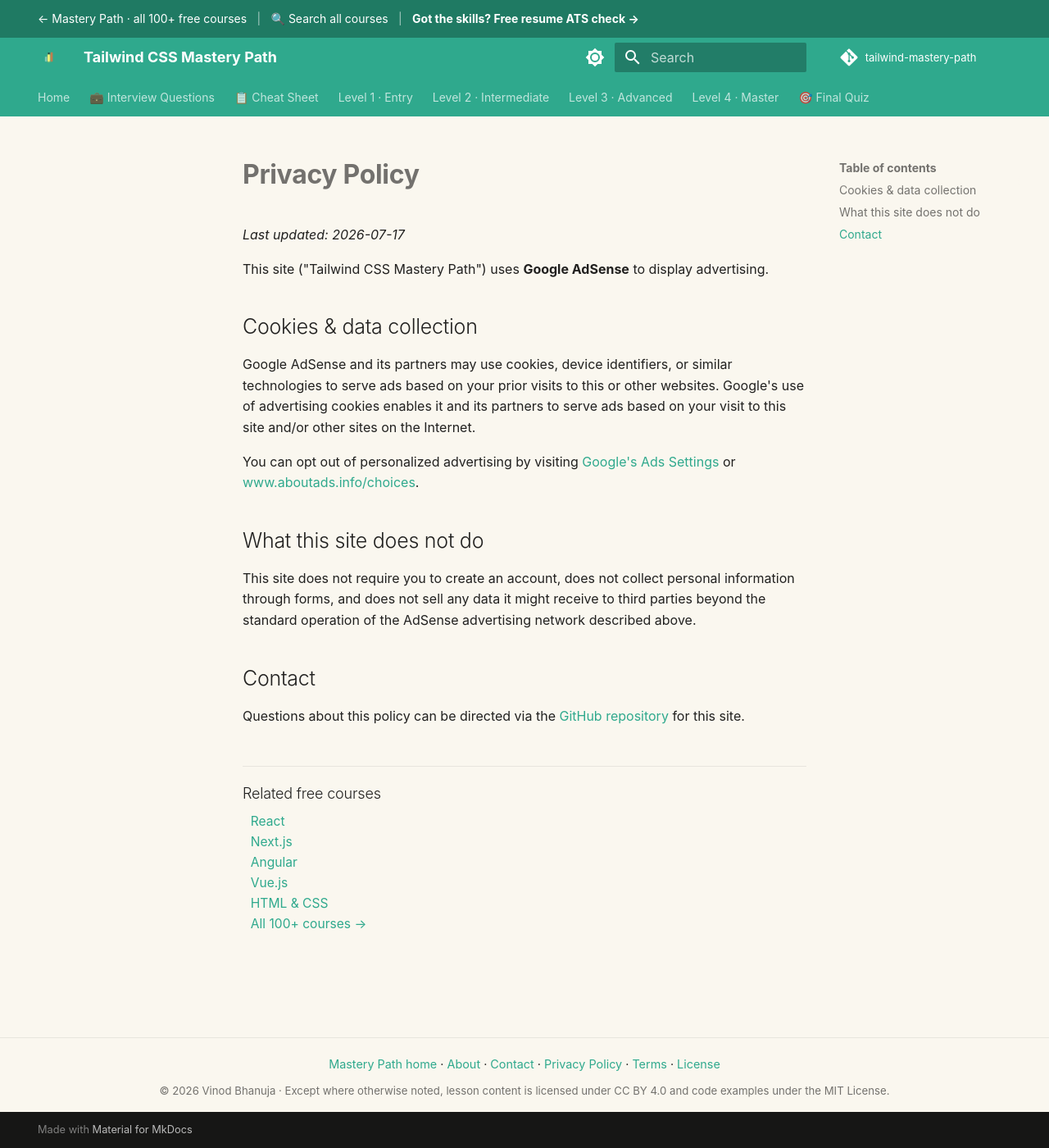
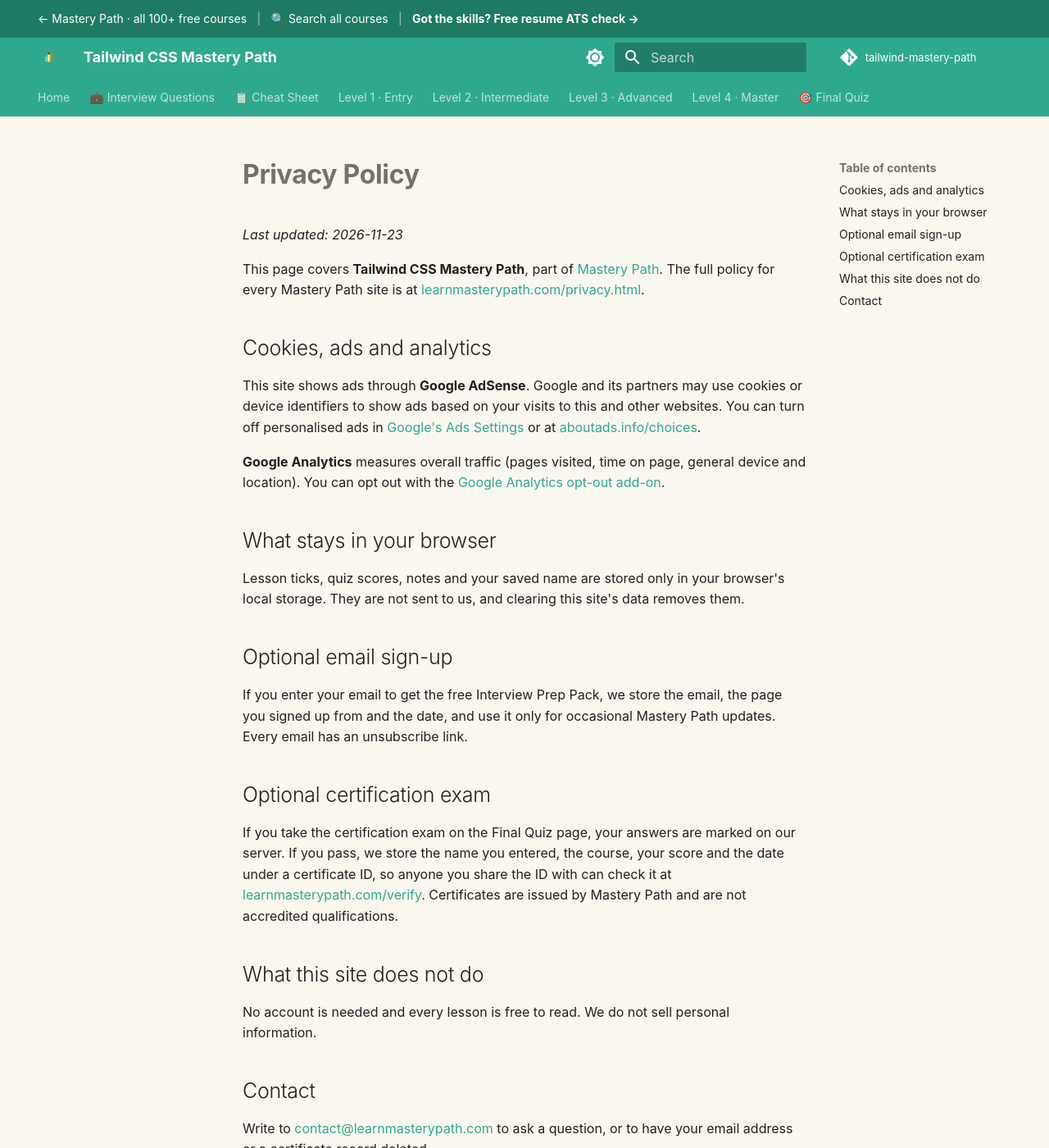
Before and after one commit to SIGILIPELLI/tailwind-mastery-path, an MkDocs documentation site: the page built from docs/privacy.md, in a window 1280 px wide and 1400 px high. Shown: the whole window at 82% size. Built offline with MkDocs 1.6.1 and Material for MkDocs 9.7.7, drawn with Linux system fonts in a browser that asks for light colours; comment, search, counter and statistics services are not loaded.

Commit message:
Update privacy page: progress stays in the browser, optional email sign-up and certification exam, link to the full policy
Co-Authored-By: Claude Opus 5.5 <noreply@anthropic.com>

```diff
--- a/docs/privacy.md
+++ b/docs/privacy.md
@@ -1,33 +1,35 @@
 ---
-description: "Privacy policy for Tailwind CSS Mastery Path: how Google AdSense and Analytics cookies are used on this free course site and how to opt out."
+description: "Privacy policy for the free Tailwind CSS Mastery Path: cookies for ads and analytics, what stays in your browser, and the optional email sign-up and certification exam."
 ---
 
 # Privacy Policy
 
-_Last updated: 2026-07-17_
+_Last updated: 2026-11-23_
 
-This site ("Tailwind CSS Mastery Path") uses **Google AdSense** to display advertising.
+This page covers **Tailwind CSS Mastery Path**, part of [Mastery Path](https://learnmasterypath.com/). The full policy for every Mastery Path site is at [learnmasterypath.com/privacy.html](https://learnmasterypath.com/privacy.html).
 
-## Cookies & data collection
+## Cookies, ads and analytics
 
-Google AdSense and its partners may use cookies, device identifiers, or similar
-technologies to serve ads based on your prior visits to this or other websites.
-Google's use of advertising cookies enables it and its partners to serve ads
-based on your visit to this site and/or other sites on the Internet.
+This site shows ads through **Google AdSense**. Google and its partners may use cookies or device identifiers to show ads based on your visits to this and other websites. You can turn off personalised ads in [Google's Ads Settings](https://adssettings.google.com/) or at [aboutads.info/choices](https://www.aboutads.info/choices/).
 
-You can opt out of personalized advertising by visiting
-[Google's Ads Settings](https://adssettings.google.com/) or
-[www.aboutads.info/choices](https://www.aboutads.info/choices/).
+**Google Analytics** measures overall traffic (pages visited, time on page, general device and location). You can opt out with the [Google Analytics opt-out add-on](https://tools.google.com/dlpage/gaoptout).
+
+## What stays in your browser
+
+Lesson ticks, quiz scores, notes and your saved name are stored only in your browser's local storage. They are not sent to us, and clearing this site's data removes them.
+
+## Optional email sign-up
+
+If you enter your email to get the free Interview Prep Pack, we store the email, the page you signed up from and the date, and use it only for occasional Mastery Path updates. Every email has an unsubscribe link.
+
+## Optional certification exam
+
+If you take the certification exam on the Final Quiz page, your answers are marked on our server. If you pass, we store the name you entered, the course, your score and the date under a certificate ID, so anyone you share the ID with can check it at [learnmasterypath.com/verify](https://learnmasterypath.com/verify/). Certificates are issued by Mastery Path and are not accredited qualifications.
 
 ## What this site does not do
 
-This site does not require you to create an account, does not collect personal
-information through forms, and does not sell any data it might receive to third
-parties beyond the standard operation of the AdSense advertising network
-described above.
+No account is needed and every lesson is free to read. We do not sell personal information.
 
 ## Contact
 
-Questions about this policy can be directed via the
-[GitHub repository](https://github.com/SIGILIPELLI/tailwind-mastery-path) for this
-site.
+Write to [contact@learnmasterypath.com](mailto:contact@learnmasterypath.com) to ask a question, or to have your email address or a certificate record deleted.
```
